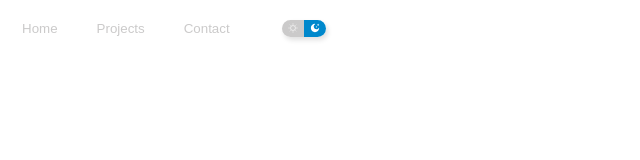
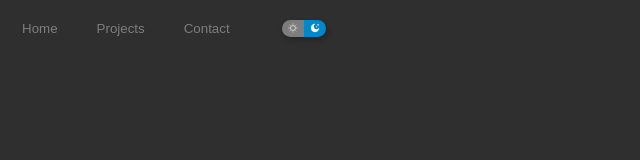
Before and after one commit to thomassharman/portfolio, a plain HTML site: page landingpage.html in a window 1280 px wide. Both pictures are taken after a click on the button 314 px from the left and 28 px from the top of the page. Shown: the top 160 px of the page, without its empty margins (0-640 px from the left). Drawn offline with Linux system fonts and the light colour scheme.

Commit message:
waffle gets clicked successfully

```diff
--- a/javascript.js
+++ b/javascript.js
@@ -28,7 +28,6 @@ const responsiveFunctions = function() {
     window.addEventListener('resize', () => {loadWaffle(), console.log('resizing...')})
 
 const styleMode = function () {
-console.log('styleMode loaded')
 
 const lightSwitch = document.querySelector('#lightSwitch')
 const darkSwitch = document.querySelector('#darkSwitch')
@@ -49,6 +48,8 @@ const switchMode = function() {
         lightSwitch.classList.remove('switchbtnOn')
         lightSwitch.classList.add('switchbtnOff')
         console.log('Buttons colours switched. Add website change style to follow...')
+        website.classList.remove('light-mode')
+        website.classList.add('dark-mode')
     }
     else if (lightmode != true) {
         lightmode = true
@@ -58,13 +59,26 @@ const switchMode = function() {
         lightSwitch.classList.add('switchbtnOn')
         lightSwitch.classList.remove('switchbtnOff')
         console.log('Buttons colours switched. Add website change style to follow...')
+        website.classList.remove('dark-mode')
+        website.classList.add('light-mode')
     }
 }
 }
+const waffleFunction = function() {
+//waffle functions
+const waffleMenu = document.querySelector('.menuwaffle')
+waffleMenu.addEventListener('click', () => {expandMenu()})
+
+const expandMenu = function() {
+console.log('waffle menu clicked')
+}
+
+}
     return {
-        loadWaffle: loadWaffle(),
+        responsiveFunctions: responsiveFunctions,
+        loadWaffle: loadWaffle,
         styleMode: styleMode(),
-        switchMode: switchMode()
+        waffleFunction: waffleFunction(),
     }
 }
 window.onload = responsiveFunctions
--- a/portfolio.css
+++ b/portfolio.css
@@ -10,7 +10,7 @@
     --global--butt: #0088cc;
     --global--buttfont: white;
     --global-font-col: black;
-    --global-menu-col: rgb(203, 202, 202);
+    --global-shadow-colour: rgb(224, 224, 224);
 }
 
 /*Dark Mode*/
@@ -26,7 +26,7 @@
     --global--butt: #0088cc;
     --global--buttfont: white;
     --global-font-col: white;
-    --global-menu-col: rgb(211, 211, 211);
+    --global-shadow-colour: rgb(36, 36, 36);
 }
 
 p {
@@ -43,7 +43,6 @@ body {
 .menuDiv {
     display: flex;
     gap: 10px;
-    justify-content: space-between;
     position: sticky;
     top: 0;
 }
@@ -62,13 +61,13 @@ body {
     margin: 10px;
     border: 1px solid transparent;
     transition: 1s;
-    color: var(--global-menu-col);
+    color: var(--global-tertiary);
 }
 
 .nav-item:hover {
     transition: 1s;
     color: var(--global-main);
-    border-bottom: 1px solid var(--global--butt);
+    border-bottom: 3px solid var(--global--butt);
 }
 
 .logo {
@@ -102,7 +101,7 @@ display: none;
 }
 
 .switchbtnOff {
-    background-color: var(--global-menu-col);
+    background-color: var(--global-tertiary);
     border: 0;
     color: var(--global-tertiary);
     transition: 1s;
@@ -113,8 +112,7 @@ display: none;
     margin: 0;
     padding: 0;
     gap: 0;
-    align-items: center;
-    box-shadow: 2px 3px 5px rgb(224, 224, 224);
+    box-shadow: 2px 3px 5px var(--global-shadow-colour) ;
     border-radius: 10px;
     height: fit-content;
 }
@@ -122,7 +120,7 @@ display: none;
 #lightSwitch {
 height: 100%;
 border-bottom-left-radius: 10px;
-border-top-left-radius: 10px;
+border-top-left-radius: 10px
 }
 
 #darkSwitch {
```
